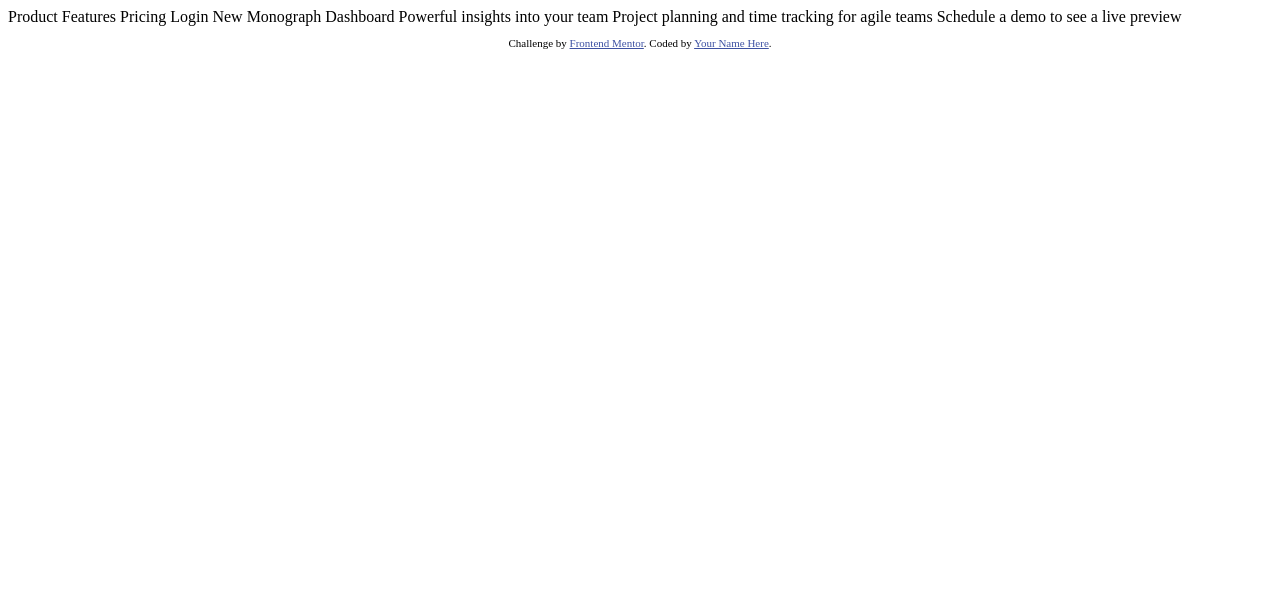
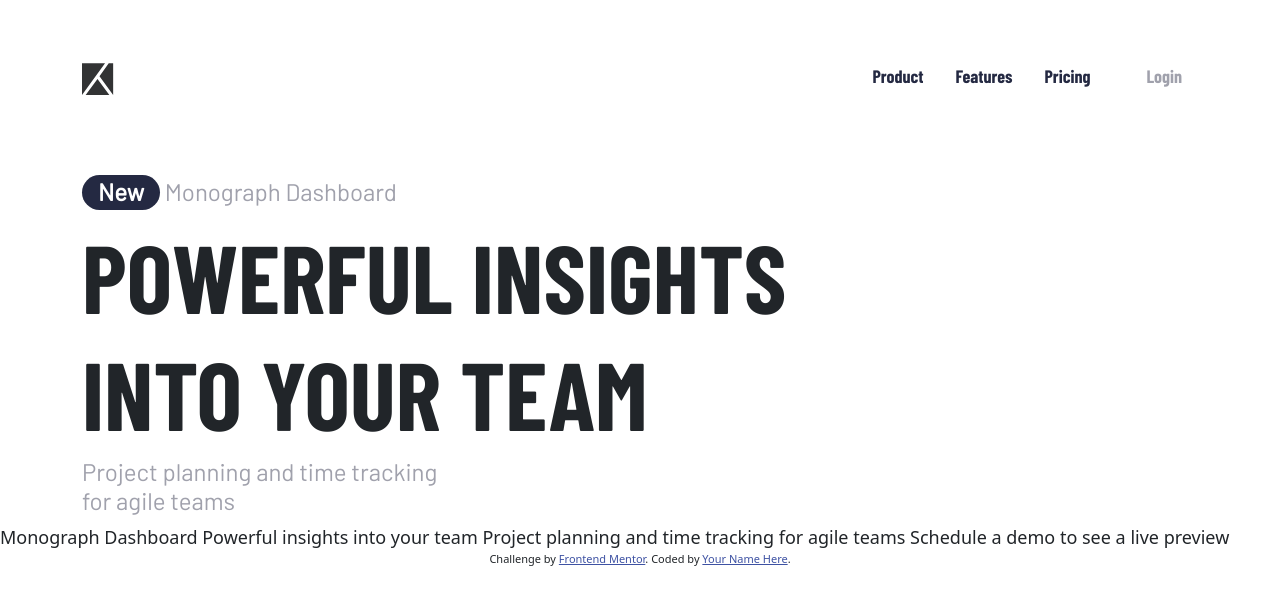
Before and after one commit to AzizBooker/project-tracking-intro, a plain HTML site: page index.html in a window 1280 px wide. Drawn offline with nearby package versions, Linux system fonts and the light colour scheme.

Commit message:
finshed navbar started work on left section headings

```diff
--- a/index.html
+++ b/index.html
@@ -1,26 +1,63 @@
 <!DOCTYPE html>
 <html lang="en">
+
 <head>
   <meta charset="UTF-8">
-  <meta name="viewport" content="width=device-width, initial-scale=1.0"> <!-- displays site properly based on user's device -->
+  <meta name="viewport" content="width=device-width, initial-scale=1.0">
+  <!-- displays site properly based on user's device -->
 
   <link rel="icon" type="image/png" sizes="32x32" href="./images/favicon-32x32.png">
-
+  <link href="https://cdn.jsdelivr.net/npm/bootstrap@5.0.1/dist/css/bootstrap.min.css" rel="stylesheet"
+    integrity="sha384-+0n0xVW2eSR5OomGNYDnhzAbDsOXxcvSN1TPprVMTNDbiYZCxYbOOl7+AMvyTG2x" crossorigin="anonymous">
+<link rel="preconnect" href="https://fonts.gstatic.com">
+<link href="https://fonts.googleapis.com/css2?family=Barlow&family=Barlow+Condensed:wght@400;700&display=swap" rel="stylesheet">  <link rel="preconnect" href="https://fonts.gstatic.com">
+  <link href="https://fonts.googleapis.com/css2?family=Barlow+Condensed:wght@400;700&display=swap" rel="stylesheet">
+  <link rel="stylesheet" href="./style/styles.css">
   <title>Frontend Mentor | Project tracking intro component</title>
 
   <!-- Feel free to remove these styles or customise in your own stylesheet 👍 -->
   <style>
-    .attribution { font-size: 11px; text-align: center; }
-    .attribution a { color: hsl(228, 45%, 44%); }
+    .attribution {
+      font-size: 11px;
+      text-align: center;
+    }
+
+    .attribution a {
+      color: hsl(228, 45%, 44%);
+    }
   </style>
 </head>
+
 <body>
-  Product
-  Features
-  Pricing
-  Login
+  <nav class="container">
+    <div class="left_navbar">
+      <img src="Images/logo.svg" />
+    </div>
+    <div class="right_navbar">
+      <a href="#"> Product </a>
+      <a href="">Features</a>
+      <a href="#"> Pricing </a>
+      <a href="#"> Login </a>
+    </div>
 
-  New
+  </nav>
+
+  <section class="section_left container">
+    <div class="top_heading">
+      <h4>New</h4>
+      <h4>Monograph Dashboard</h4>
+    </div>
+    <div class="middle_heading">
+      <h1> Powerful insights <br>into your team</h1>
+    </div>
+    <div class="bottom_heading">
+      <h4> Project planning and time tracking <br>for agile teams</h4>
+    </div>
+
+  </section>
+
+
+
   Monograph Dashboard
 
   Powerful insights into your team
@@ -36,4 +73,5 @@
     </p>
   </footer>
 </body>
+
 </html>
--- /dev/null
+++ b/style/_global.scss
@@ -0,0 +1,4 @@
+body{
+    font-size: 1.125rem ;
+
+}
--- /dev/null
+++ b/style/_navbar.scss
@@ -0,0 +1,24 @@
+nav{
+    display: flex;
+    justify-content: space-between;
+    margin-top: 3.9375rem;
+
+}
+
+.right_navbar{
+    display: flex;
+    justify-content: space-around;
+    a{
+        padding-left: 1rem;
+        padding-right: 1rem;
+        text-decoration: none;
+        color:$veryDarkBlue;
+        font-family: $fontBarlowCondensed;
+        font-weight: 700;
+        &:last-child{
+            padding-left: 2.5rem;
+            color:$grayishBlue
+        }
+    }
+
+}
--- /dev/null
+++ b/style/_section.scss
@@ -0,0 +1,43 @@
+section{
+    margin-top: 5rem;
+    &.section_left{
+        .top_heading{
+            h4{
+                display: inline-block;
+                font-family: $fontBarlow;
+                &:first-child{
+                    background-color: $veryDarkBlue;
+                    color: white;
+                    font-weight: 700;
+                    border-radius: 2rem;
+                    padding: 0.2rem 1rem;
+                }
+                &:last-child{
+                    color: $grayishBlue;
+                    font-weight: 400;
+                }
+            }
+        }
+        .middle_heading{
+            h1{
+                font-family: $fontBarlowCondensed;
+                font-weight: 700;
+                font-size: 6rem;
+                text-transform: uppercase;
+
+            }
+            br{
+                 content: "A" !important;
+                 display: block !important;
+                margin-bottom: .1rem !important;
+            }
+        }
+        .bottom_heading{
+            h4{
+            font-family: $fontBarlow;
+            font-weight: 400;
+            color: $grayishBlue;
+            }
+        }
+    }
+}
--- /dev/null
+++ b/style/_variables.scss
@@ -0,0 +1,9 @@
+
+$red: hsl(0, 100%, 68%);
+$veryDarkBlue: hsl(230, 29%, 20%);
+$darkGrayishBlue: hsl(230, 11%, 40%);
+$grayishBlue:  hsl(231, 7%, 65%);
+$lightGrayishBlue: hsl(207, 33%, 95%);
+
+$fontBarlowCondensed: 'Barlow Condensed', sans-serif;
+$fontBarlow:  'Barlow', sans-serif;
--- /dev/null
+++ b/style/styles.scss
@@ -0,0 +1,4 @@
+@import "variables";
+@import "global";
+@import "navbar";
+@import "section";
```
Also changed, not shown: style/styles.css (added), 2 other files.
